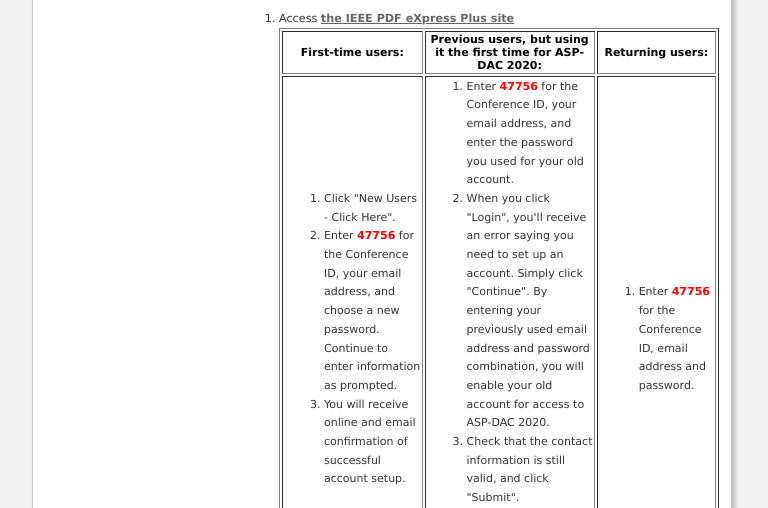
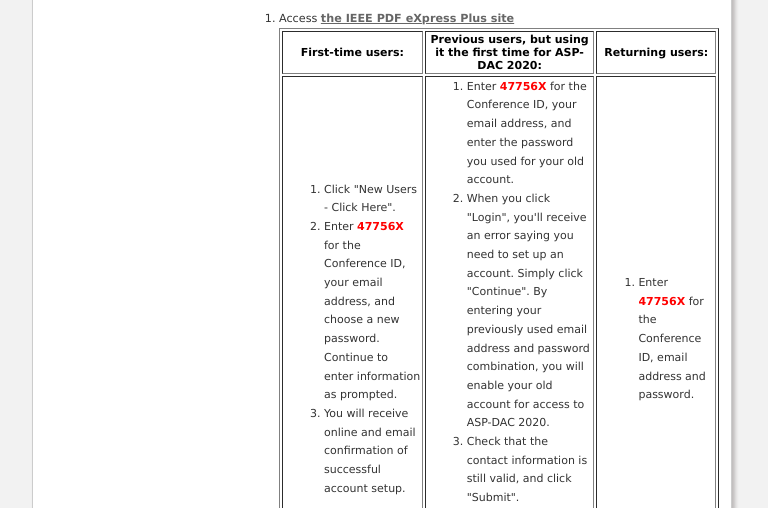
Before and after one commit to aspdac2020/aspdac20, a plain HTML site: page author/camera_ready/pdf_express/index.html in a window 1280 px wide. Shown: the part 754-1262 px from the top of the page, without its empty margins (255-1023 px from the left). Drawn offline with Linux system fonts and the light colour scheme.

Commit message:
2019/10/23

```diff
--- a/author/camera_ready/pdf_express/index.html
+++ b/author/camera_ready/pdf_express/index.html
@@ -133,7 +133,7 @@
 						<ol>
 
 							<li>Click "New Users - Click Here".</li>
-								<li>Enter <strong><font color="#ff0000">47756</font></strong>
+								<li>Enter <strong><font color="#ff0000">47756X</font></strong>
 									for the Conference ID, your email address, and choose a
 									new password. Continue to enter information as prompted.</li>
 								<li>You will receive online and email confirmation of
@@ -143,7 +143,7 @@
 
 							<td>
 						<ol>
-								<li>Enter <strong><font color="#ff0000">47756</font></strong>
+								<li>Enter <strong><font color="#ff0000">47756X</font></strong>
 									for the Conference ID, your email address, and enter the
 									password you used for your old account.</li>
 								<li>When you click "Login", you'll receive an error saying
@@ -160,7 +160,7 @@
 						</td>
 							<td>
 						<ol>
-								<li>Enter <strong><font color="#ff0000">47756</font></strong>
+								<li>Enter <strong><font color="#ff0000">47756X</font></strong>
 									for the Conference ID, email address and password.</li>
 
 						</ol>
```
